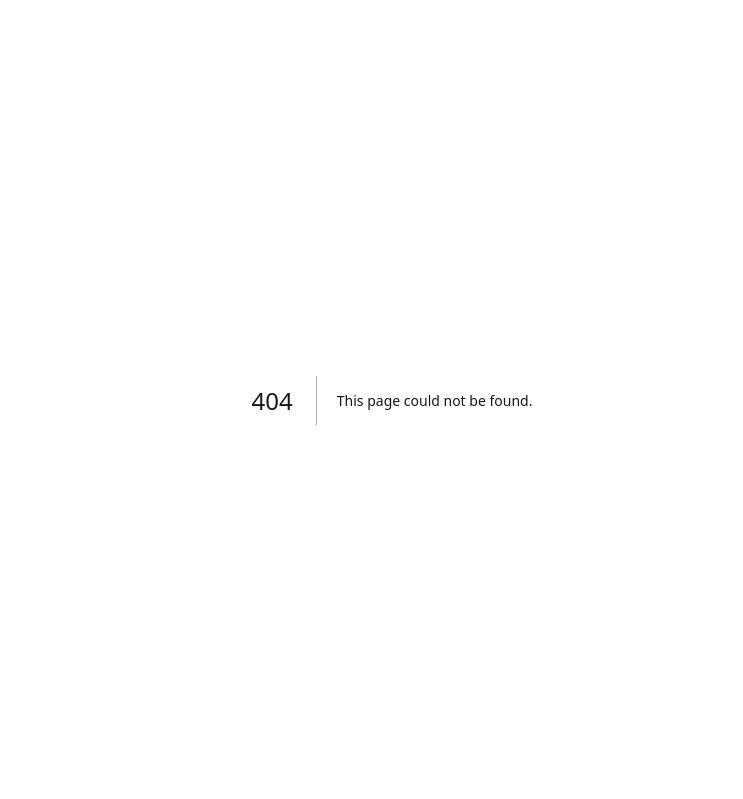
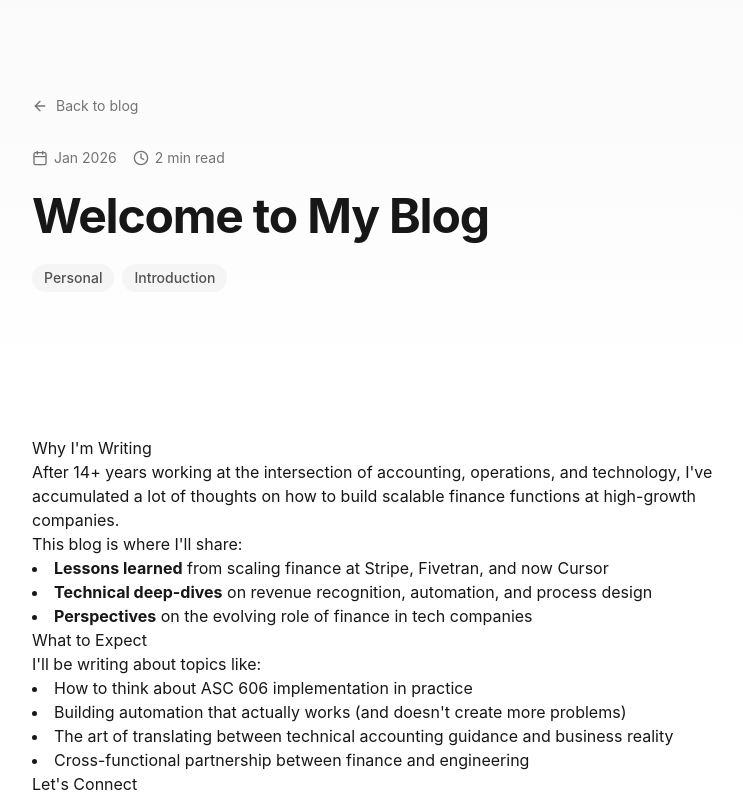
Before and after one commit to willsmerdon86/will-website, a Next.js app: page /blog/welcome in a window 1280 px wide. Before the commit this address had no page. Shown: the top 799 px of the page, without its empty margins (248-991 px from the left). Built offline with nearby package versions, Linux system fonts and the light colour scheme.

Commit message:
Add blog section with sample post

```diff
--- /dev/null
+++ b/src/app/blog/[slug]/page.tsx
@@ -0,0 +1,154 @@
+"use client";
+
+import Link from "next/link";
+import { useParams } from "next/navigation";
+import { Calendar, Clock, ArrowLeft } from "lucide-react";
+
+// Blog post content - add your posts here
+const postsContent: Record<
+  string,
+  {
+    title: string;
+    date: string;
+    readTime: string;
+    tags: string[];
+    content: string;
+  }
+> = {
+  welcome: {
+    title: "Welcome to My Blog",
+    date: "Jan 2026",
+    readTime: "2 min read",
+    tags: ["Personal", "Introduction"],
+    content: `
+## Why I'm Writing
+
+After 14+ years working at the intersection of accounting, operations, and technology, I've accumulated a lot of thoughts on how to build scalable finance functions at high-growth companies.
+
+This blog is where I'll share:
+
+- **Lessons learned** from scaling finance at Stripe, Fivetran, and now Cursor
+- **Technical deep-dives** on revenue recognition, automation, and process design
+- **Perspectives** on the evolving role of finance in tech companies
+
+## What to Expect
+
+I'll be writing about topics like:
+
+1. How to think about ASC 606 implementation in practice
+2. Building automation that actually works (and doesn't create more problems)
+3. The art of translating between technical accounting guidance and business reality
+4. Cross-functional partnership between finance and engineering
+
+## Let's Connect
+
+If you're working on similar problems or just want to chat about finance and technology, feel free to reach out through the [contact form](/#contact) or connect with me on [LinkedIn](https://www.linkedin.com/in/willsmerdon/).
+
+Thanks for reading!
+    `,
+  },
+  // Add more posts here
+};
+
+export default function BlogPostPage(): JSX.Element {
+  const params = useParams();
+  const slug = params.slug as string;
+  const post = postsContent[slug];
+
+  if (!post) {
+    return (
+      <main className="min-h-screen bg-white flex items-center justify-center">
+        <div className="text-center">
+          <h1 className="text-2xl font-bold mb-4">Post not found</h1>
+          <Link href="/blog" className="text-teal-600 hover:underline">
+            ← Back to blog
+          </Link>
+        </div>
+      </main>
+    );
+  }
+
+  return (
+    <main className="min-h-screen bg-white">
+      {/* Header */}
+      <section className="py-24 bg-gradient-to-b from-neutral-50 to-white">
+        <div className="max-w-3xl mx-auto px-6">
+          <Link
+            href="/blog"
+            className="inline-flex items-center gap-2 text-sm text-neutral-500 hover:text-neutral-900 mb-8 transition-colors"
+          >
+            <ArrowLeft className="w-4 h-4" />
+            Back to blog
+          </Link>
+
+          <div className="flex flex-wrap items-center gap-4 text-sm text-neutral-500 mb-6">
+            <span className="flex items-center gap-1.5">
+              <Calendar className="w-4 h-4" />
+              {post.date}
+            </span>
+            <span className="flex items-center gap-1.5">
+              <Clock className="w-4 h-4" />
+              {post.readTime}
+            </span>
+          </div>
+
+          <h1 className="text-4xl md:text-5xl font-bold tracking-tight mb-6">
+            {post.title}
+          </h1>
+
+          <div className="flex flex-wrap gap-2">
+            {post.tags.map((tag) => (
+              <span
+                key={tag}
+                className="px-3 py-1 bg-neutral-100 rounded-full text-sm font-medium text-neutral-600"
+              >
+                {tag}
+              </span>
+            ))}
+          </div>
+        </div>
+      </section>
+
+      {/* Content */}
+      <section className="py-12">
+        <div className="max-w-3xl mx-auto px-6">
+          <article className="prose prose-lg prose-neutral max-w-none prose-headings:font-semibold prose-a:text-teal-600 prose-a:no-underline hover:prose-a:underline">
+            <div dangerouslySetInnerHTML={{ __html: parseMarkdown(post.content) }} />
+          </article>
+        </div>
+      </section>
+
+      {/* Footer */}
+      <section className="py-12 border-t border-neutral-100">
+        <div className="max-w-3xl mx-auto px-6 text-center">
+          <p className="text-neutral-600 mb-4">Enjoyed this post?</p>
+          <Link
+            href="/#contact"
+            className="inline-flex items-center px-6 py-3 bg-neutral-900 text-white rounded-full font-medium hover:bg-neutral-800 transition-colors"
+          >
+            Get in touch
+          </Link>
+        </div>
+      </section>
+    </main>
+  );
+}
+
+// Simple markdown parser
+function parseMarkdown(markdown: string): string {
+  return markdown
+    .replace(/^### (.*$)/gim, '<h3>$1</h3>')
+    .replace(/^## (.*$)/gim, '<h2>$1</h2>')
+    .replace(/^# (.*$)/gim, '<h1>$1</h1>')
+    .replace(/\*\*(.*)\*\*/gim, '<strong>$1</strong>')
+    .replace(/\*(.*)\*/gim, '<em>$1</em>')
+    .replace(/\[([^\]]+)\]\(([^)]+)\)/gim, '<a href="$2">$1</a>')
+    .replace(/^\d+\. (.*$)/gim, '<li>$1</li>')
+    .replace(/^- (.*$)/gim, '<li>$1</li>')
+    .replace(/\n\n/gim, '</p><p>')
+    .replace(/^(?!<[hloua])/gim, '<p>')
+    .replace(/$/gim, '</p>')
+    .replace(/<p><\/p>/gim, '')
+    .replace(/<p>(<[hloua])/gim, '$1')
+    .replace(/(<\/[hli]>)<\/p>/gim, '$1');
+}
--- /dev/null
+++ b/src/app/blog/page.tsx
@@ -0,0 +1,106 @@
+"use client";
+
+import Link from "next/link";
+import { ArrowRight, Calendar, Clock } from "lucide-react";
+
+interface BlogPost {
+  slug: string;
+  title: string;
+  excerpt: string;
+  date: string;
+  readTime: string;
+  tags: string[];
+}
+
+// Add your blog posts here
+const posts: BlogPost[] = [
+  {
+    slug: "welcome",
+    title: "Welcome to My Blog",
+    excerpt:
+      "Sharing thoughts on revenue accounting, process automation, and building finance functions at high-growth tech companies.",
+    date: "Jan 2026",
+    readTime: "2 min read",
+    tags: ["Personal", "Introduction"],
+  },
+  // Add more posts here as you write them
+];
+
+export default function BlogPage(): JSX.Element {
+  return (
+    <main className="min-h-screen bg-white">
+      {/* Header */}
+      <section className="py-24 bg-gradient-to-b from-neutral-50 to-white">
+        <div className="max-w-4xl mx-auto px-6">
+          <Link
+            href="/"
+            className="inline-flex items-center text-sm text-neutral-500 hover:text-neutral-900 mb-8 transition-colors"
+          >
+            ← Back to home
+          </Link>
+          <h1 className="text-4xl md:text-5xl font-bold tracking-tight mb-6">
+            Blog
+          </h1>
+          <p className="text-lg text-neutral-600 leading-relaxed">
+            Thoughts on finance, technology, and building scalable systems at
+            the intersection of accounting and operations.
+          </p>
+        </div>
+      </section>
+
+      {/* Posts */}
+      <section className="py-12">
+        <div className="max-w-4xl mx-auto px-6">
+          {posts.length === 0 ? (
+            <p className="text-neutral-500 text-center py-12">
+              No posts yet. Check back soon!
+            </p>
+          ) : (
+            <div className="space-y-8">
+              {posts.map((post) => (
+                <article
+                  key={post.slug}
+                  className="group p-8 bg-neutral-50 rounded-2xl hover:bg-neutral-100 transition-colors"
+                >
+                  <Link href={`/blog/${post.slug}`}>
+                    <div className="flex flex-wrap items-center gap-4 text-sm text-neutral-500 mb-4">
+                      <span className="flex items-center gap-1.5">
+                        <Calendar className="w-4 h-4" />
+                        {post.date}
+                      </span>
+                      <span className="flex items-center gap-1.5">
+                        <Clock className="w-4 h-4" />
+                        {post.readTime}
+                      </span>
+                    </div>
+                    <h2 className="text-2xl font-semibold text-neutral-900 mb-3 group-hover:text-teal-600 transition-colors">
+                      {post.title}
+                    </h2>
+                    <p className="text-neutral-600 mb-4 leading-relaxed">
+                      {post.excerpt}
+                    </p>
+                    <div className="flex items-center justify-between">
+                      <div className="flex flex-wrap gap-2">
+                        {post.tags.map((tag) => (
+                          <span
+                            key={tag}
+                            className="px-3 py-1 bg-white rounded-full text-xs font-medium text-neutral-600"
+                          >
+                            {tag}
+                          </span>
+                        ))}
+                      </div>
+                      <span className="flex items-center gap-1 text-teal-600 font-medium text-sm opacity-0 group-hover:opacity-100 transition-opacity">
+                        Read more <ArrowRight className="w-4 h-4" />
+                      </span>
+                    </div>
+                  </Link>
+                </article>
+              ))}
+            </div>
+          )}
+        </div>
+      </section>
+    </main>
+  );
+}
--- a/src/components/Navigation.tsx
+++ b/src/components/Navigation.tsx
@@ -1,6 +1,7 @@
 "use client";
 
 import { useEffect, useState } from "react";
+import Link from "next/link";
 import { Menu, X } from "lucide-react";
 
 interface NavigationProps {
@@ -8,11 +9,11 @@ interface NavigationProps {
   setIsMenuOpen: (open: boolean) => void;
 }
 
-const navItems: Array<{ label: string; href: string }> = [
+const navItems: Array<{ label: string; href: string; isExternal?: boolean }> = [
   { label: "About", href: "#about" },
   { label: "Experience", href: "#experience" },
   { label: "Skills", href: "#skills" },
-  { label: "Activity", href: "#activity" },
+  { label: "Blog", href: "/blog", isExternal: true },
   { label: "Contact", href: "#contact" },
 ];
 
@@ -50,7 +51,16 @@ export default function Navigation({
 
           {/* Desktop Navigation */}
           <div className="hidden md:flex items-center gap-8">
-            {navItems.map((item) => (
+            {navItems.map((item) =>
+              item.isExternal ? (
+                <Link
+                  key={item.href}
+                  href={item.href}
+                  className="text-sm text-neutral-600 hover:text-neutral-900 transition-colors link-underline"
+                >
+                  {item.label}
+                </Link>
+              ) : (
                 <a
                   key={item.href}
                   href={item.href}
@@ -58,7 +68,8 @@ export default function Navigation({
                 >
                   {item.label}
                 </a>
-            ))}
+              )
+            )}
             <a
               href="#contact"
               className="text-sm px-4 py-2 bg-neutral-900 text-white rounded-full hover:bg-neutral-800 transition-colors"
@@ -81,7 +92,17 @@ export default function Navigation({
         {isMenuOpen && (
           <div className="md:hidden pt-4 pb-2">
             <div className="flex flex-col gap-4">
-              {navItems.map((item) => (
+              {navItems.map((item) =>
+                item.isExternal ? (
+                  <Link
+                    key={item.href}
+                    href={item.href}
+                    className="text-lg text-neutral-600 hover:text-neutral-900 transition-colors"
+                    onClick={() => setIsMenuOpen(false)}
+                  >
+                    {item.label}
+                  </Link>
+                ) : (
                   <a
                     key={item.href}
                     href={item.href}
@@ -90,7 +111,8 @@ export default function Navigation({
                   >
                     {item.label}
                   </a>
-              ))}
+                )
+              )}
               <a
                 href="#contact"
                 className="text-lg text-neutral-600 hover:text-neutral-900 transition-colors"
```
Lines whose indentation alone changed are shown as unchanged.
